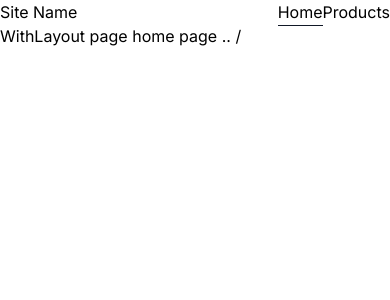
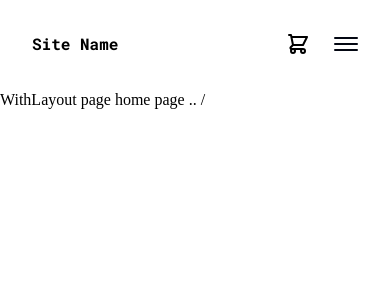
Before and after one commit to Imran-A-K/demo-next.js, a Next.js app: page / in a window 390 px wide. Shown: the top 300 px of the page. Built offline with nearby package versions, Linux system fonts and the light colour scheme.

Commit message:
completed navbar responsiveness

```diff
--- a/src/app/components/Navbar/page.jsx
+++ b/src/app/components/Navbar/page.jsx
@@ -1,6 +1,6 @@
 "use client";
 import Link from "next/link";
-import React from "react";
+import React, { useState } from "react";
 import { usePathname } from "next/navigation";
 const CustomLink = ({ href, title, className = "" }) => {
   const pathName = usePathname();
@@ -10,7 +10,25 @@ const CustomLink = ({ href, title, className = "" }) => {
       <span
         className={`h-[1px] inline-block bg-gray-900
       absolute left-0 -bottom-0.5 group-hover:w-full transition-[width] ease-in-out duration-300
-      ${pathName === href ? "w-full" : "w-0"}
+      ${pathName === href ? "w-full max-md:bg-white" : "w-0"}
+      dark:bg-white
+       `}
+      >
+        &nbsp;
+      </span>
+    </Link>
+  );
+};
+const CustomMobileLink = ({ href, title, className = "", toggle }) => {
+  const pathName = usePathname();
+
+  return (
+    <Link href={href} className={`${className} relative group`}>
+      {title}
+      <span
+        className={`h-[1px] inline-block bg-gray-900
+      absolute left-0 -bottom-0.5 group-hover:w-full transition-[width] ease-in-out duration-300
+      ${pathName === href ? "w-full max-md:bg-white" : "w-0"}
       dark:bg-white
        `}
       >
@@ -20,13 +38,105 @@ const CustomLink = ({ href, title, className = "" }) => {
   );
 };
 function Navbar() {
+  const [isOpen, setIsOpen] = useState(false);
+  const handleClick = () => {
+    setIsOpen(!isOpen);
+  };
   return (
-    <header className="flex items-center place-items-center justify-between">
+    <header className="flex items-center place-items-center justify-between w-full lg:px-32 md:px-12 px-8 py-8 relative font-bold font-mono">
       <nav>Site Name</nav>
-      <nav className="flex items-center justify-between">
+      <nav className="hidden lg:flex items-center gap-x-8">
         <CustomLink href={"/"} title={"Home"} />
         <CustomLink href={"/products"} title={"Products"} />
+        <Link className="flex mr-6 items-center" href={"#"}>
+          <svg
+            xmlns="http://www.w3.org/2000/svg"
+            className="h-6 w-6 hover:text-blue-700"
+            fill="none"
+            viewBox="0 0 24 24"
+            stroke="currentColor"
+          >
+            <path
+              stroke-linecap="round"
+              stroke-linejoin="round"
+              stroke-width="2"
+              d="M3 3h2l.4 2M7 13h10l4-8H5.4M7 13L5.4 5M7 13l-2.293 2.293c-.63.63-.184 1.707.707 1.707H17m0 0a2 2 0 100 4 2 2 0 000-4zm-8 2a2 2 0 11-4 0 2 2 0 014 0z"
+            />
+          </svg>
+          {/* <span className="flex absolute -mt-5 ml-4">
+            <span className="animate-ping absolute inline-flex h-3 w-3 rounded-full bg-pink-400 opacity-75"></span>
+            <span className="relative inline-flex rounded-full h-3 w-3 bg-pink-500"></span>
+          </span> */}
+        </Link>
       </nav>
+      <nav className="flex items-center justify-between">
+        <Link className="hidden lg:block" href="">
+          <button class="block mx-auto bg-black hover:bg-indigo-700 focus:bg-indigo-700 text-white rounded-lg px-3 py-2 font-semibold">
+            Login
+          </button>
+        </Link>
+        <Link className="lg:hidden flex mr-6 items-center" href={"#"}>
+          <svg
+            xmlns="http://www.w3.org/2000/svg"
+            className="h-6 w-6 hover:text-blue-700"
+            fill="none"
+            viewBox="0 0 24 24"
+            stroke="currentColor"
+          >
+            <path
+              stroke-linecap="round"
+              stroke-linejoin="round"
+              stroke-width="2"
+              d="M3 3h2l.4 2M7 13h10l4-8H5.4M7 13L5.4 5M7 13l-2.293 2.293c-.63.63-.184 1.707.707 1.707H17m0 0a2 2 0 100 4 2 2 0 000-4zm-8 2a2 2 0 11-4 0 2 2 0 014 0z"
+            />
+          </svg>
+          {/* <span className="flex absolute -mt-5 ml-4">
+            <span className="animate-ping absolute inline-flex h-3 w-3 rounded-full bg-pink-400 opacity-75"></span>
+            <span className="relative inline-flex rounded-full h-3 w-3 bg-pink-500"></span>
+          </span> */}
+        </Link>
+        <button
+          className="lg:hidden flex flex-col justify-center items-center"
+          onClick={() => setIsOpen(!isOpen)}
+        >
+          <span
+            className={`bg-gray-950 dark:bg-white block transition-all duration-300 ease-out h-0.5 w-6 rounded-sm ${
+              isOpen ? "rotate-45 translate-y-1" : "-translate-y-0.5"
+            }`}
+          ></span>
+          <span
+            className={`bg-gray-950 dark:bg-white block transition-all duration-300 ease-out h-0.5 w-6 rounded-sm my-0.5 ${
+              isOpen ? "opacity-0" : "opacity-1"
+            }`}
+          ></span>
+          <span
+            className={`bg-gray-950 dark:bg-white block transition-all duration-300 ease-out h-0.5 w-6 rounded-sm ${
+              isOpen ? "-rotate-45 -translate-y-1" : "translate-y-0.5"
+            }`}
+          ></span>
+        </button>
+      </nav>
+      {isOpen ? (
+        <div className="min-w-[70vw] z-30 flex flex-col justify-between items-center fixed top-1/2 left-1/2 -translate-x-1/2 -translate-y-1/2 bg-gray-900/90 dark:bg-white/75 rounded-lg backdrop-blur py-32">
+          <nav className="flex items-center gap-3 flex-col justify-center">
+            <span onClick={() => setIsOpen(!isOpen)}>
+              <CustomMobileLink href="/" title="Home" className="text-white" />
+            </span>
+            <span onClick={() => setIsOpen(!isOpen)}>
+              <CustomMobileLink
+                href="/products"
+                title="Projects"
+                className="text-white"
+              />
+            </span>
+            <Link className="" href="" onClick={() => setIsOpen(!isOpen)}>
+              <button class="block mx-auto bg-white hover:bg-indigo-700 focus:bg-indigo-700 text-black rounded-lg px-3 py-2 font-semibold">
+                Login
+              </button>
+            </Link>
+          </nav>
+        </div>
+      ) : null}
     </header>
   );
 }
@@ -34,41 +144,41 @@ function Navbar() {
 export default Navbar;
 
 {
-  /* <div class="flex flex-wrap place-items-center">
-        <section class="relative mx-auto">
-          <nav class="flex justify-between bg-gray-900 text-white w-screen">
-            <div class="px-5 xl:px-12 py-6 flex w-full items-center">
-              <a class="text-3xl font-bold font-heading" href="#">
+  /* <div className="flex flex-wrap place-items-center">
+        <section className="relative mx-auto">
+          <nav className="flex justify-between bg-gray-900 text-white w-screen">
+            <div className="px-5 xl:px-12 py-6 flex w-full items-center">
+              <a className="text-3xl font-bold font-heading" href="#">
 
                 Logo Here.
               </a>
-              <ul class="hidden md:flex px-4 mx-auto font-semibold space-x-12">
+              <ul className="hidden md:flex px-4 mx-auto font-semibold space-x-12">
                 <li>
-                  <a class="hover:text-gray-200" href="#">
+                  <a className="hover:text-gray-200" href="#">
                     Homegchg
                   </a>
                 </li>
                 <li>
-                  <a class="hover:text-gray-200" href="#">
+                  <a className="hover:text-gray-200" href="#">
                     Catagory
                   </a>
                 </li>
                 <li>
-                  <a class="hover:text-gray-200" href="#">
+                  <a className="hover:text-gray-200" href="#">
                     Collections
                   </a>
                 </li>
                 <li>
-                  <a class="hover:text-gray-200" href="#">
+                  <a className="hover:text-gray-200" href="#">
                     Contact Us
                   </a>
                 </li>
               </ul>
-              <div class="hidden xl:flex items-center space-x-5 items-center">
-                <a class="hover:text-gray-200" href="#">
+              <div className="hidden xl:flex items-center space-x-5 items-center">
+                <a className="hover:text-gray-200" href="#">
                   <svg
                     xmlns="http://www.w3.org/2000/svg"
-                    class="h-6 w-6"
+                    className="h-6 w-6"
                     fill="none"
                     viewBox="0 0 24 24"
                     stroke="currentColor"
@@ -81,10 +191,10 @@ export default Navbar;
                     />
                   </svg>
                 </a>
-                <a class="flex items-center hover:text-gray-200" href="#">
+                <a className="flex items-center hover:text-gray-200" href="#">
                   <svg
                     xmlns="http://www.w3.org/2000/svg"
-                    class="h-6 w-6"
+                    className="h-6 w-6"
                     fill="none"
                     viewBox="0 0 24 24"
                     stroke="currentColor"
@@ -96,15 +206,15 @@ export default Navbar;
                       d="M3 3h2l.4 2M7 13h10l4-8H5.4M7 13L5.4 5M7 13l-2.293 2.293c-.63.63-.184 1.707.707 1.707H17m0 0a2 2 0 100 4 2 2 0 000-4zm-8 2a2 2 0 11-4 0 2 2 0 014 0z"
                     />
                   </svg>
-                  <span class="flex absolute -mt-5 ml-4">
-                    <span class="animate-ping absolute inline-flex h-3 w-3 rounded-full bg-pink-400 opacity-75"></span>
-                    <span class="relative inline-flex rounded-full h-3 w-3 bg-pink-500"></span>
+                  <span className="flex absolute -mt-5 ml-4">
+                    <span className="animate-ping absolute inline-flex h-3 w-3 rounded-full bg-pink-400 opacity-75"></span>
+                    <span className="relative inline-flex rounded-full h-3 w-3 bg-pink-500"></span>
                   </span>
                 </a>
-                <a class="flex items-center hover:text-gray-200" href="#">
+                <a className="flex items-center hover:text-gray-200" href="#">
                   <svg
                     xmlns="http://www.w3.org/2000/svg"
-                    class="h-6 w-6 hover:text-gray-200"
+                    className="h-6 w-6 hover:text-gray-200"
                     fill="none"
                     viewBox="0 0 24 24"
                     stroke="currentColor"
@@ -119,10 +229,10 @@ export default Navbar;
                 </a>
               </div>
             </div>
-            <a class="xl:hidden flex mr-6 items-center" href="#">
+            <a className="xl:hidden flex mr-6 items-center" href="#">
               <svg
                 xmlns="http://www.w3.org/2000/svg"
-                class="h-6 w-6 hover:text-gray-200"
+                className="h-6 w-6 hover:text-gray-200"
                 fill="none"
                 viewBox="0 0 24 24"
                 stroke="currentColor"
@@ -134,15 +244,15 @@ export default Navbar;
                   d="M3 3h2l.4 2M7 13h10l4-8H5.4M7 13L5.4 5M7 13l-2.293 2.293c-.63.63-.184 1.707.707 1.707H17m0 0a2 2 0 100 4 2 2 0 000-4zm-8 2a2 2 0 11-4 0 2 2 0 014 0z"
                 />
               </svg>
-              <span class="flex absolute -mt-5 ml-4">
-                <span class="animate-ping absolute inline-flex h-3 w-3 rounded-full bg-pink-400 opacity-75"></span>
-                <span class="relative inline-flex rounded-full h-3 w-3 bg-pink-500"></span>
+              <span className="flex absolute -mt-5 ml-4">
+                <span className="animate-ping absolute inline-flex h-3 w-3 rounded-full bg-pink-400 opacity-75"></span>
+                <span className="relative inline-flex rounded-full h-3 w-3 bg-pink-500"></span>
               </span>
             </a>
-            <a class="navbar-burger self-center mr-12 xl:hidden" href="#">
+            <a className="navbar-burger self-center mr-12 xl:hidden" href="#">
               <svg
                 xmlns="http://www.w3.org/2000/svg"
-                class="h-6 w-6 hover:text-gray-200"
+                className="h-6 w-6 hover:text-gray-200"
                 fill="none"
                 viewBox="0 0 24 24"
                 stroke="currentColor"
@@ -158,16 +268,16 @@ export default Navbar;
           </nav>
         </section>
       </div>
-      <div class="absolute bottom-0 right-0 mb-4 mr-4 z-10">
+      <div className="absolute bottom-0 right-0 mb-4 mr-4 z-10">
         <div>
           <a
             title="Follow me on twitter"
             href="https://www.twitter.com/asad_codes"
             target="_blank"
-            class="block w-16 h-16 rounded-full transition-all shadow hover:shadow-lg transform hover:scale-110 hover:rotate-12"
+            className="block w-16 h-16 rounded-full transition-all shadow hover:shadow-lg transform hover:scale-110 hover:rotate-12"
           >
             <img
-              class="object-cover object-center w-full h-full rounded-full"
+              className="object-cover object-center w-full h-full rounded-full"
               src="https://www.imore.com/sites/imore.com/files/styles/large/public/field/image/2019/12/twitter-logo.jpg"
             />
           </a>
--- a/src/app/layout.js
+++ b/src/app/layout.js
@@ -1,17 +1,23 @@
-import './globals.css'
-import { Inter } from 'next/font/google'
-
-const inter = Inter({ subsets: ['latin'] })
+import "./globals.css";
+import { Inter, Roboto_Mono } from "next/font/google";
+const roboto_mono = Roboto_Mono({
+  subsets: ["latin"],
+  display: "swap",
+  variable: "--font-roboto-mono",
+});
+const inter = Inter({ subsets: ["latin"] });
 
 export const metadata = {
-  title: 'Create Next App',
-  description: 'Generated by create next app',
-}
+  title: "Create Next App",
+  description: "Generated by create next app",
+};
 
 export default function RootLayout({ children }) {
   return (
     <html lang="en">
-      <body className={inter.className}>{children}</body>
+      <body className={`${inter.variable} ${roboto_mono.variable}`}>
+        {children}
+      </body>
     </html>
-  )
+  );
 }
--- a/tailwind.config.js
+++ b/tailwind.config.js
@@ -1,18 +1,22 @@
 /** @type {import('tailwindcss').Config} */
 module.exports = {
   content: [
-    './src/pages/**/*.{js,ts,jsx,tsx,mdx}',
-    './src/components/**/*.{js,ts,jsx,tsx,mdx}',
-    './src/app/**/*.{js,ts,jsx,tsx,mdx}',
+    "./src/pages/**/*.{js,ts,jsx,tsx,mdx}",
+    "./src/components/**/*.{js,ts,jsx,tsx,mdx}",
+    "./src/app/**/*.{js,ts,jsx,tsx,mdx}",
   ],
   theme: {
     extend: {
       backgroundImage: {
-        'gradient-radial': 'radial-gradient(var(--tw-gradient-stops))',
-        'gradient-conic':
-          'conic-gradient(from 180deg at 50% 50%, var(--tw-gradient-stops))',
+        "gradient-radial": "radial-gradient(var(--tw-gradient-stops))",
+        "gradient-conic":
+          "conic-gradient(from 180deg at 50% 50%, var(--tw-gradient-stops))",
+      },
+      fontFamily: {
+        sans: ["var(--font-inter)"],
+        mono: ["var(--font-roboto-mono)"],
       },
     },
   },
   plugins: [],
-}
+};
```
Also changed, not shown: src/app/(with-layout)/dashboard/page.jsx (added, +7 -0 lines).
